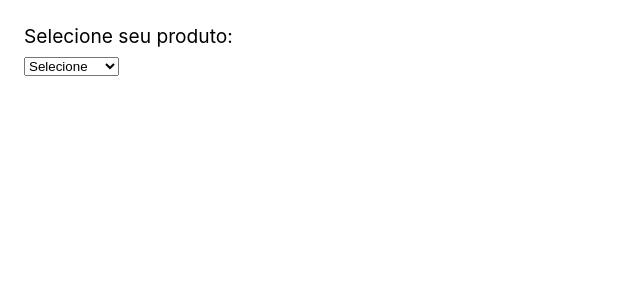
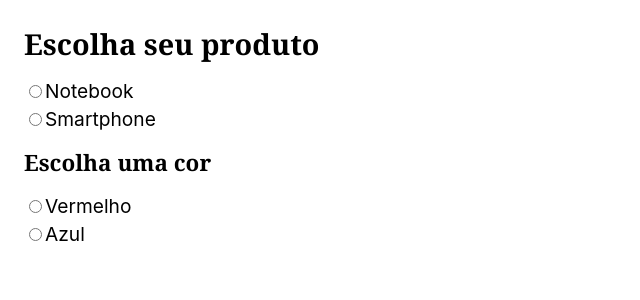
Before and after one commit to EdineiPinho/React-Tests, a React (Create React App) app: page / in a window 1280 px wide. Shown: the top 300 px of the page, without its empty margins (0-640 px from the left). Built offline with nearby package versions, Linux system fonts and the light colour scheme.

Commit message:
:sparkles: feat(Radio.js) Experiment with radio and useState()

```diff
--- a/src/App.js
+++ b/src/App.js
@@ -1,10 +1,10 @@
 import React from 'react'
-import Select from './Forms/Select/Select'
+import Radio from './Forms/Radio/Radio'
 
 const App = () => {
   return (
     <div>
-      <Select />
+      <Radio />
     </div>
   )
 }
--- /dev/null
+++ b/src/Forms/Radio/Radio.js
@@ -0,0 +1,58 @@
+import React from 'react'
+
+const Radio = () => {
+  const [produto, setProduto] = React.useState('');
+  const [cor, setCor] = React.useState('');
+  const [textcolor, setTextcolor] = React.useState('');
+  return (
+    <>
+      <h2>Escolha seu produto</h2>
+      <label>
+        <input
+          type='radio'
+          name='produto'
+          value='notebook'
+          id='notebook'
+          onClick={({ target }) => setProduto(target.value)}
+        />
+        Notebook
+      </label>
+      <label>
+        <input
+          type='radio'
+          name='produto'
+          value='smartphone'
+          id='smartphone'
+          onClick={({ target }) => setProduto(target.value)}
+        />
+        Smartphone
+      </label>
+      {produto && <p>O produto selecionado foi: <b style={{ color: `${textcolor && textcolor}` }}>{produto.charAt(0).toUpperCase() + produto.slice(1)} {cor && cor}</b></p >}
+      <h3>Escolha uma cor</h3>
+      <label>
+        <input
+          type='radio'
+          name='cor'
+          value='vermelho'
+          id='red'
+          onClick={({ target }) => setCor(target.value)}
+          onChange={({ target }) => setTextcolor(target.id)}
+        />
+        Vermelho
+      </label>
+      <label>
+        <input
+          type='radio'
+          name='cor'
+          value='azul'
+          id='blue'
+          onClick={({ target }) => setCor(target.value)}
+          onChange={({ target }) => setTextcolor(target.id)}
+        />
+        Azul
+      </label>
+    </>
+  )
+}
+
+export default Radio
```
